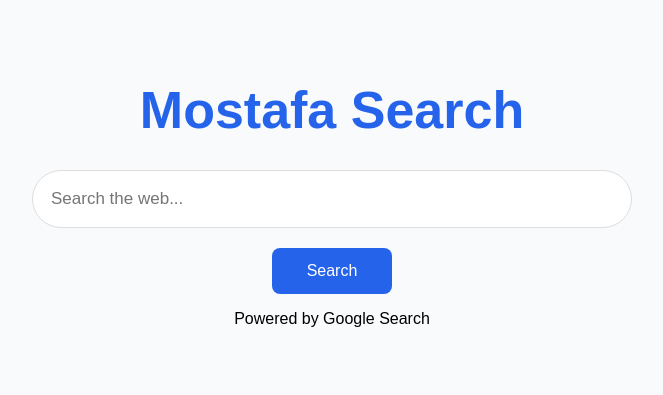
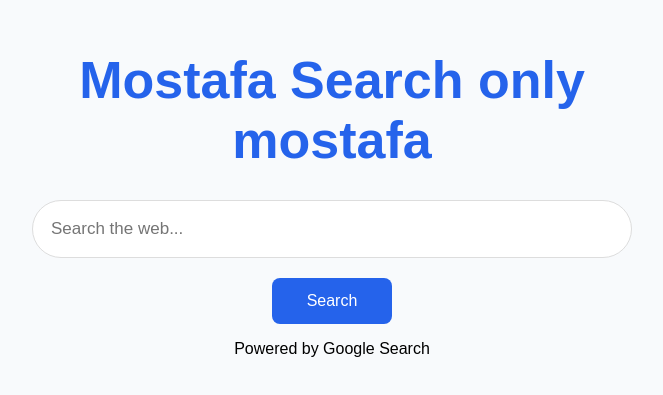
Before and after one commit to MostafaShlon/Mostafa-Search-Engine, a plain HTML site: page index.html in a window 1280 px wide. Shown: the part 205-600 px from the top of the page, without its empty margins (308-971 px from the left). Drawn offline with Linux system fonts and the light colour scheme.

Commit message:
Update header text to 'Mostafa Search only mostafa'

```diff
--- a/index.html
+++ b/index.html
@@ -50,7 +50,7 @@
 </head>
 <body>
   <div class="container">
-    <h1>Mostafa Search</h1>
+    <h1>Mostafa Search only mostafa</h1>
     <form action="https://www.google.com/search" method="GET">
       <input type="text" name="q"
              placeholder="Search the web..."
```
